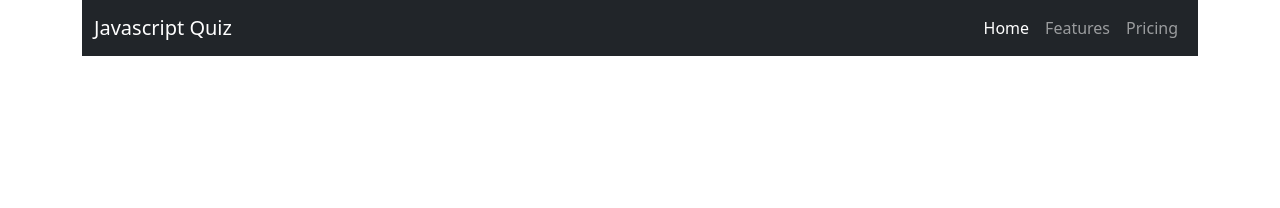
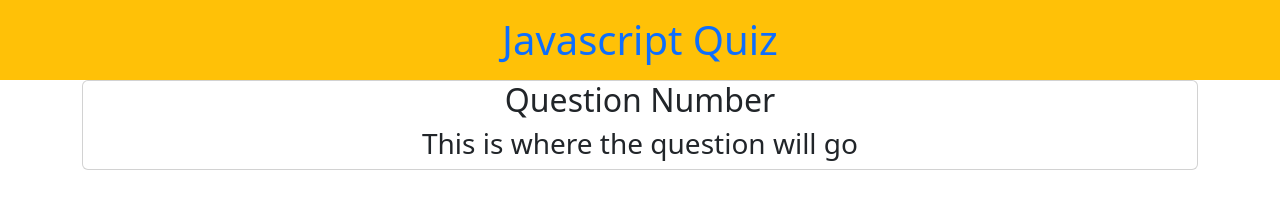
Before and after one commit to DiandreRuiz/javascript-quiz, a plain HTML site: page index.html in a window 1280 px wide. Drawn offline with nearby package versions, Linux system fonts and the light colour scheme.

Commit message:
Went back to no navbar view for now

```diff
--- a/index.html
+++ b/index.html
@@ -10,35 +10,22 @@
     </head>
     <body>
         <header>
+            <div class="container-fluid bg-warning">
+                <div class="row">
+                    <div class="col">
+                        <h1 class="text-primary text-center m-3">Javascript Quiz</h1>
+                    </div>
+                </div>
+            </div>
             <div class="container">
-                <!-- Navbar -->
-                <!-- Navbar -->
-                <nav class="navbar navbar-expand-md navbar-dark bg-dark">
-                    <div class="container-fluid">
-                        <!-- Brand -->
-                        <a class="navbar-brand" href="#">Javascript Quiz</a>
-
-                        <!-- Hamburger toggler (only visible below md) -->
-                        <button class="navbar-toggler" type="button" data-bs-toggle="collapse" data-bs-target="#navbarNav" aria-controls="navbarNav" aria-expanded="false" aria-label="Toggle navigation">
-                            <span class="navbar-toggler-icon"></span>
-                        </button>
-
-                        <!-- Links -->
-                        <div class="collapse navbar-collapse" id="navbarNav">
-                            <ul class="navbar-nav ms-auto">
-                                <li class="nav-item">
-                                    <a class="nav-link active" aria-current="page" href="#">Home</a>
-                                </li>
-                                <li class="nav-item">
-                                    <a class="nav-link" href="#">Features</a>
-                                </li>
-                                <li class="nav-item">
-                                    <a class="nav-link" href="#">Pricing</a>
-                                </li>
-                            </ul>
+                <div class="row">
+                    <div class="col">
+                        <div class="card">
+                            <h2 class="text-center">Question Number</h2>
+                            <h3 class="text-center">This is where the question will go</h3>
                         </div>
                     </div>
-                </nav>
+                </div>
             </div>
         </header>
         <script src="https://cdn.jsdelivr.net/npm/bootstrap@5.3.3/dist/js/bootstrap.bundle.min.js"></script>
```
